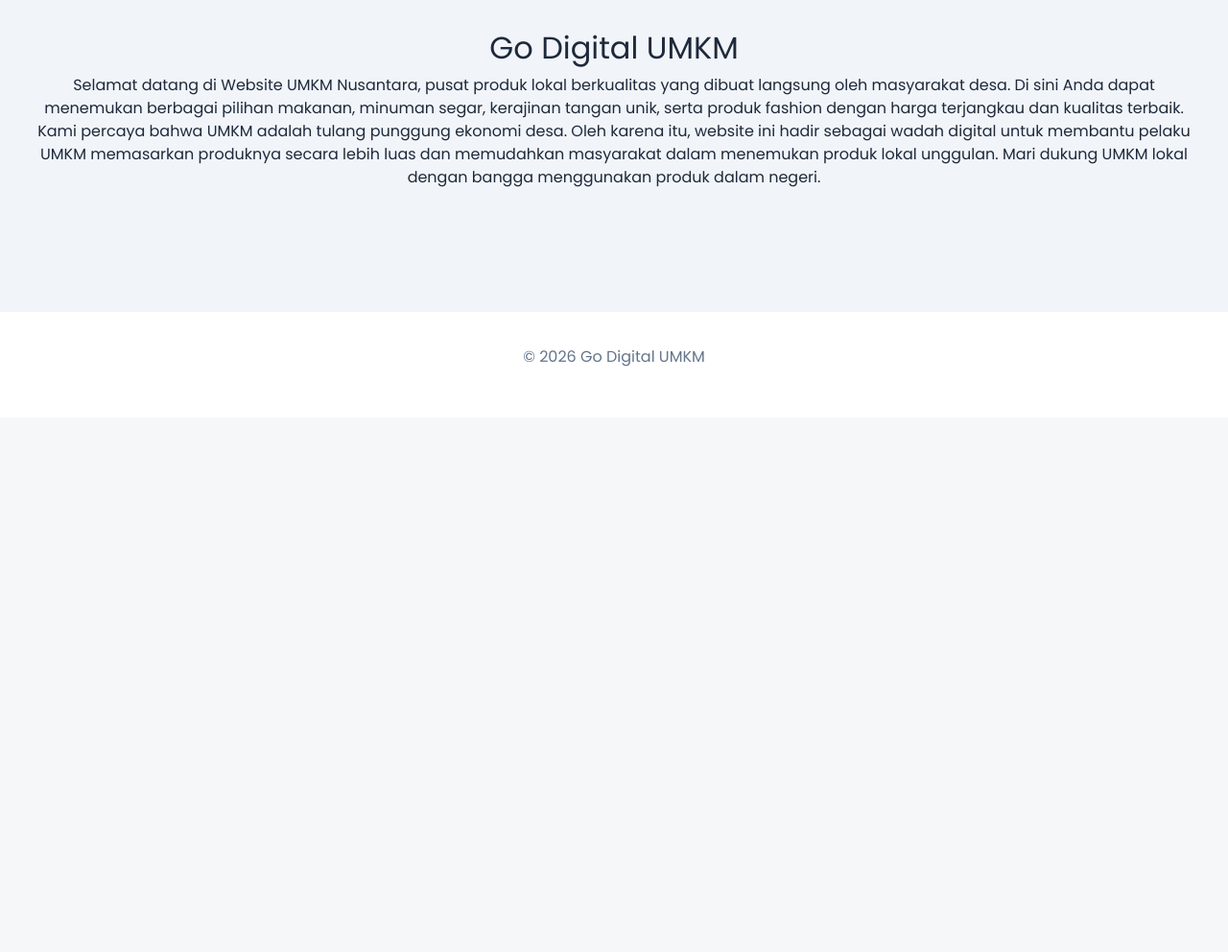
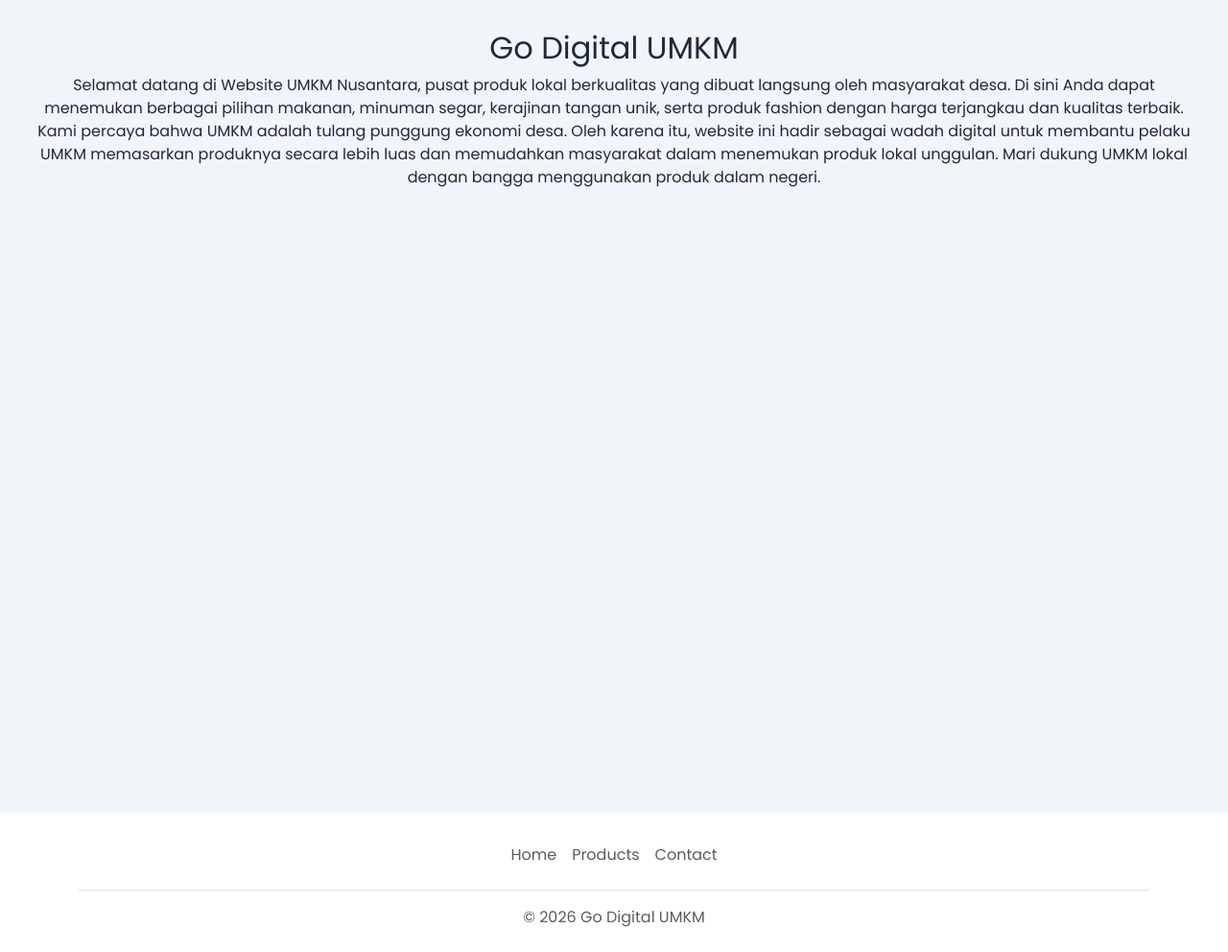
Before and after one commit to victor-isMe/go-digital-umkm-v0, a PHP site: page / in a window 1280 px wide. Shown: the part 857-1849 px from the top of the page at 96% size. Before the commit the page ends 1239 px from the top, so only its background shows below. Run offline with PHP 8.4, Linux system fonts and the light colour scheme.

Commit message:
Footer bootstrap

```diff
--- a/css/style.css
+++ b/css/style.css
@@ -12,10 +12,6 @@ body {
 /* HERO */
 
 .hero {
-    min-height: 100vh;
-
-    text-align: center;
-
     padding: 32px;
 
     background: linear-gradient(180deg, #ecfdf5, #d1fae5);
@@ -46,7 +42,6 @@ body {
 
 .about {
     padding: 32px;
-    text-align: center;
 }
 
 /* BUTTON */
@@ -319,17 +314,8 @@ body {
 /* FOOTER */
 
 footer {
-
-    text-align: center;
-
-    padding: 35px;
-
-    margin-top: 80px;
-
     background: white;
-
     color: #64748b;
-
 }
 
 @media (max-width: 768px) {
--- a/home.php
+++ b/home.php
@@ -1,4 +1,4 @@
-    <section class="hero">
+    <section class="hero min-vh-100 align-items-center text-center">
         <h1>
             Dukung UMKM Lokal
             <br>
@@ -18,7 +18,7 @@
             </a>
         </div>
     </section>
-    <section class="about">
+    <section class="about min-vh-100 align-items-center text-center">
         <h2>
             Go Digital UMKM
         </h2>
--- a/index.php
+++ b/index.php
@@ -186,27 +186,11 @@ if (file_exists($file)) {
 <body>
     <?php include 'template/header.php'; ?>
 
-    <div>
-        <?php include "$page.php"; ?>
-    </div>
+    <?php include "$page.php"; ?>
 
-    <div id="footer">
-        <?php include 'template/footer.php'; ?>
-    </div>
+    <?php include 'template/footer.php'; ?>
+
     <script src="assets/js/bootstrap.bundle.min.js"></script>
-    <!-- <script>
-        // fetch("template/header.php")
-        //     .then(res => res.text())
-        //     .then(data => {
-        //         document.getElementById("header").innerHTML = data;
-        //     });
-
-        // fetch("template/footer.html")
-        //     .then(res => res.text())
-        //     .then(data => {
-        //         document.getElementById("footer").innerHTML = data;
-        //     });
-    </script> -->
 </body>
 
 </html>
--- a/template/footer.php
+++ b/template/footer.php
@@ -1,9 +1,18 @@
-<footer>
-
-<p>
-
-© 2026 Go Digital UMKM
-
-</p>
-
+<footer class="pt-4 pb-2 mt-5">
+    <div class="container text-center">
+        <ul class="nav justify-content-center border-bottom pb-3 mb-3">
+            <li class="nav-item">
+                <a href="index.php?page=home" class="nav-link px-2 text-body-secondary">Home</a>
+            </li>
+            <li class="nav-item">
+                <a href="index.php?page=produk" class="nav-link px-2 text-body-secondary">Products</a>
+            </li>
+            <li class="nav-item">
+                <a href="#" class="nav-link px-2 text-body-secondary">Contact</a>
+            </li>
+        </ul>
+        <p class="text-center text-body-secondary">
+            © <?php echo date('Y'); ?> Go Digital UMKM
+        </p>
+    </div>
 </footer>
```
